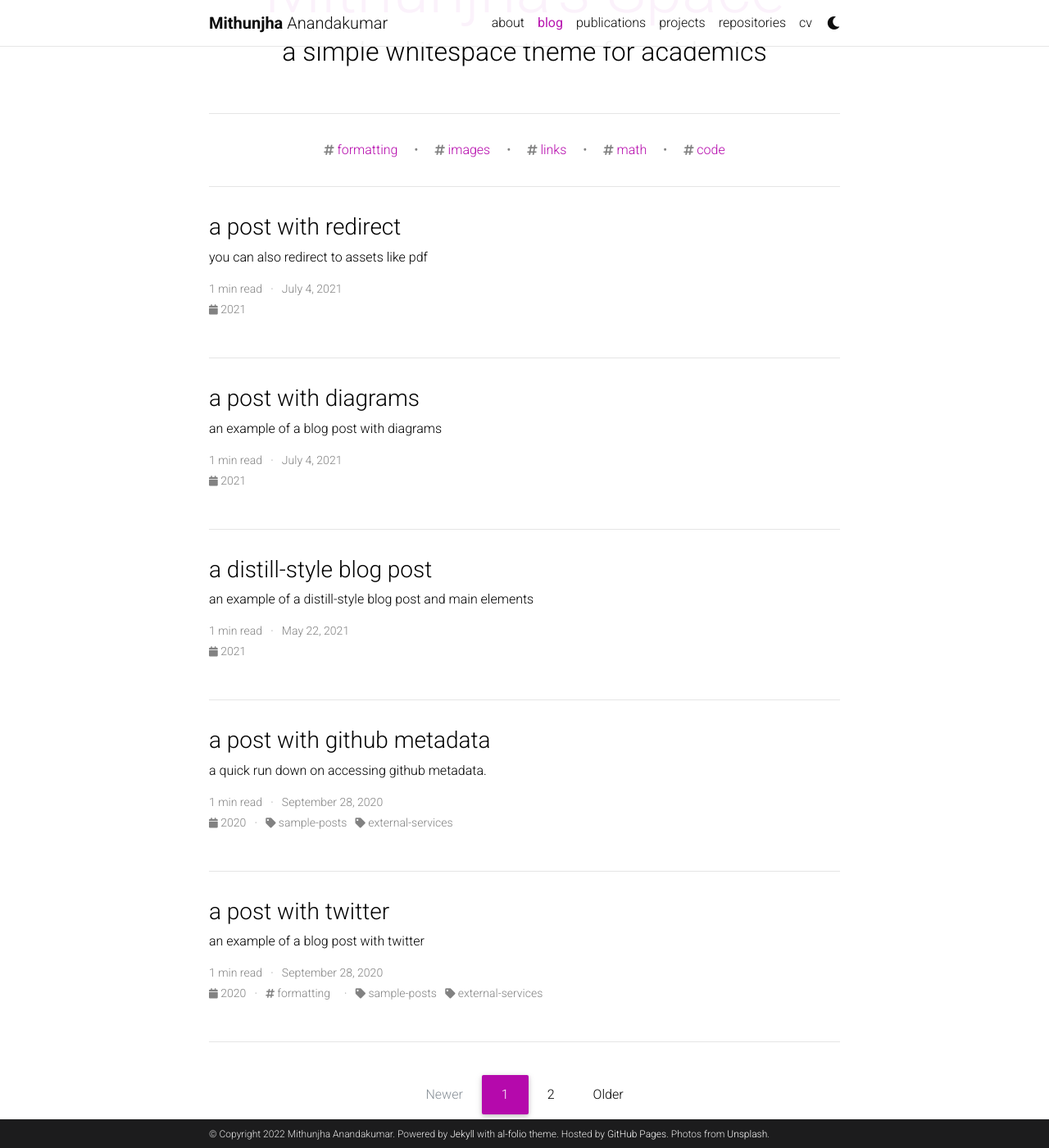
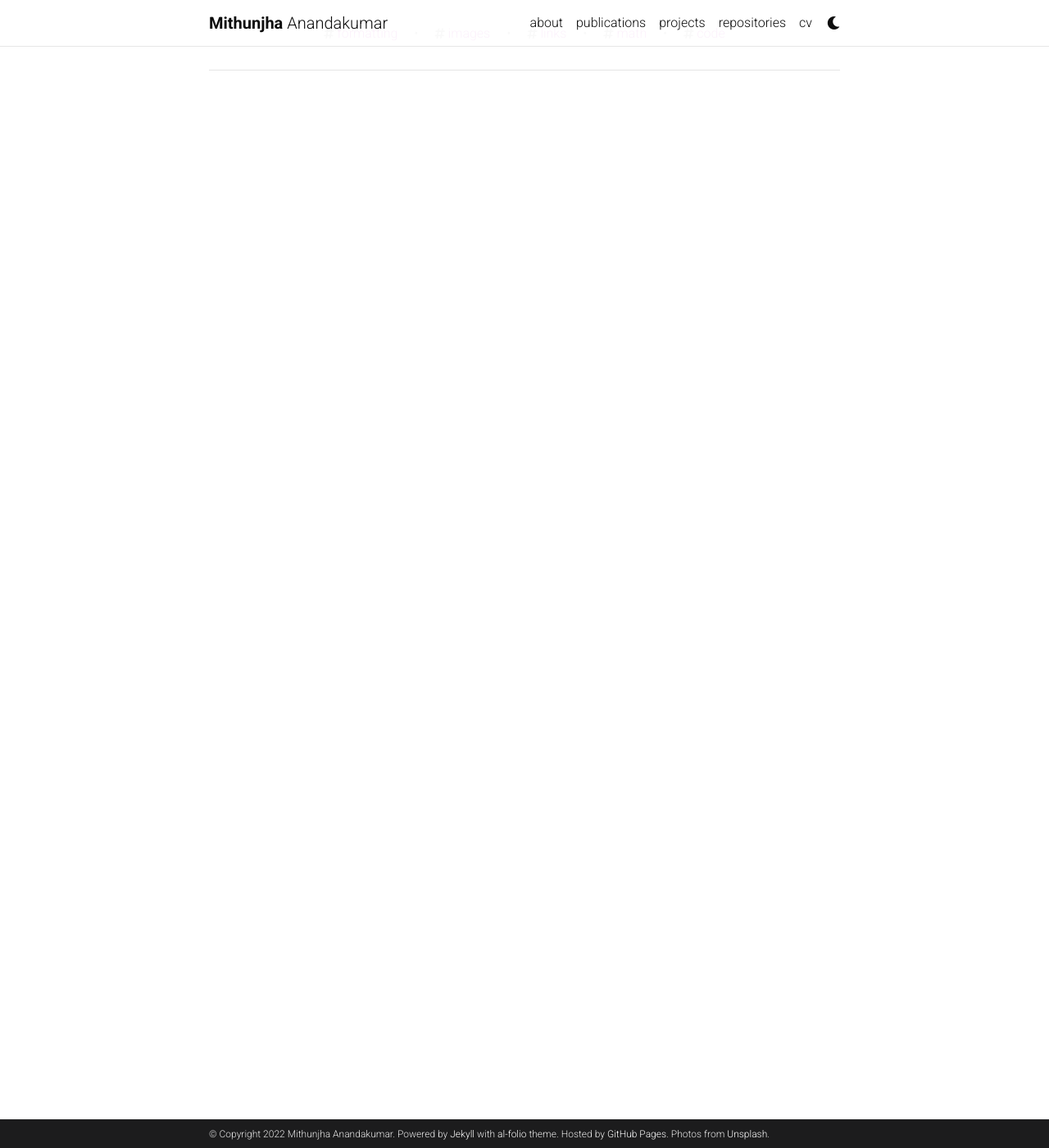
Before and after one commit to Mithunjha/Mithunjha.github.io, a Jekyll site: the page built from blog/index.html, in a window 1280 px wide and 1400 px high, scrolled down 196 px. Shown: the whole window at 82% size. Built offline with Jekyll 4.4.1, drawn with Linux system fonts in a browser that asks for light colours; full-size pictures stand in for the smaller copies a plugin makes; the list of posts is cut into pages by our own code; comment, search, counter and statistics services are not loaded; a style sheet for code colours, icons or effects is not loaded.

Commit message:
Update _config.yml

```diff
--- a/_config.yml
+++ b/_config.yml
@@ -109,17 +109,17 @@ bing_site_verification:  # out your bing-site-verification ID (Bing Webmaster)
 # Blog
 # -----------------------------------------------------------------------------
 
-blog_name: Mithunjha's Space # blog_name will be displayed in your blog page
-blog_nav_title: blog # your blog must have a title for it to be displayed in the nav bar
-blog_description: a simple whitespace theme for academics
-permalink: /blog/:year/:title/
+# blog_name: Mithunjha's Space # blog_name will be displayed in your blog page
+# blog_nav_title: blog # your blog must have a title for it to be displayed in the nav bar
+# blog_description: a simple whitespace theme for academics
+# permalink: /blog/:year/:title/
 
-# Pagination
-pagination:
-  enabled: true
+# # Pagination
+# pagination:
+#   enabled: true
 
-# Comments
-disqus_shortname: al-folio # put your disqus shortname
+# # Comments
+# disqus_shortname: al-folio # put your disqus shortname
 # https://help.disqus.com/en/articles/1717111-what-s-a-shortname
 
 # External sources.
```
